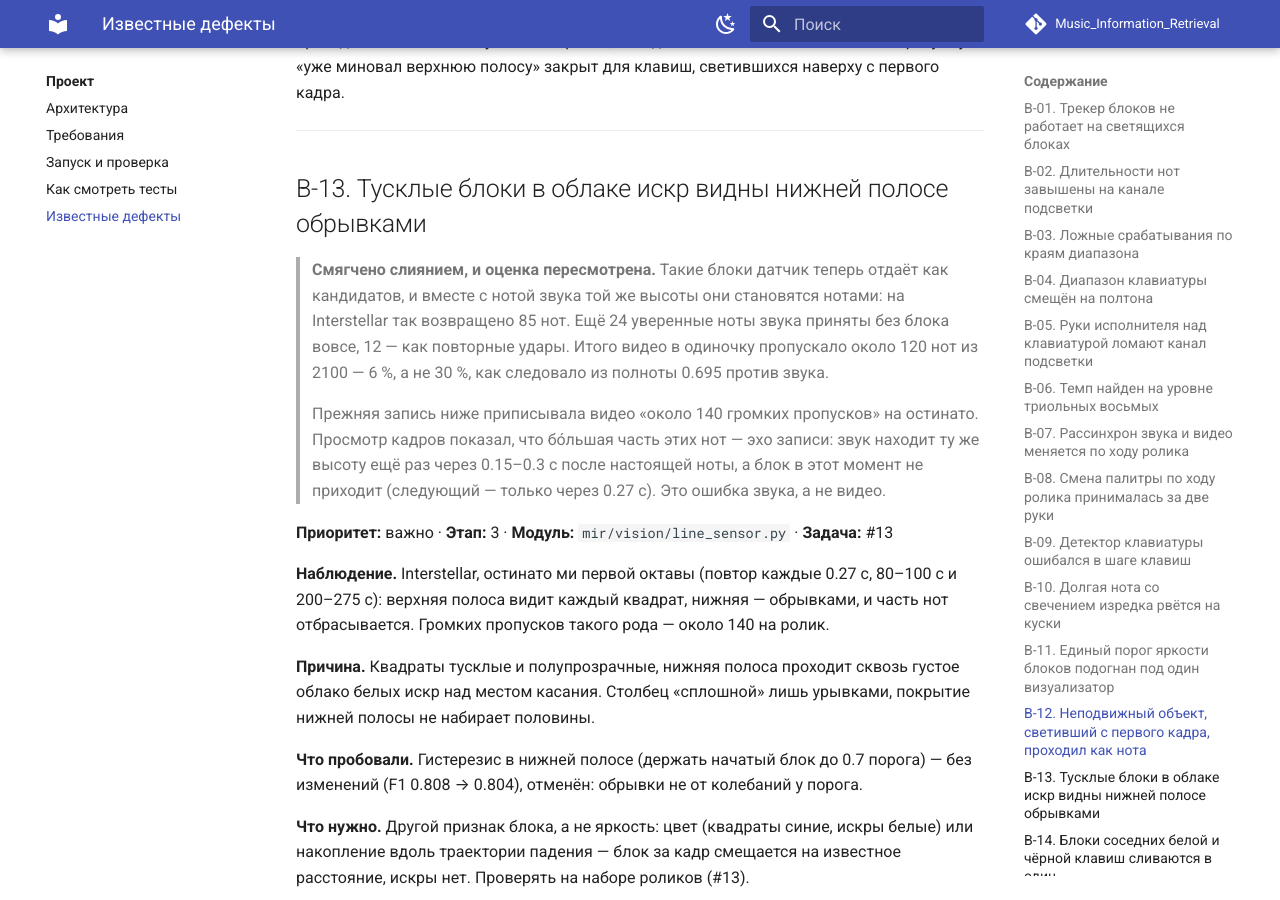
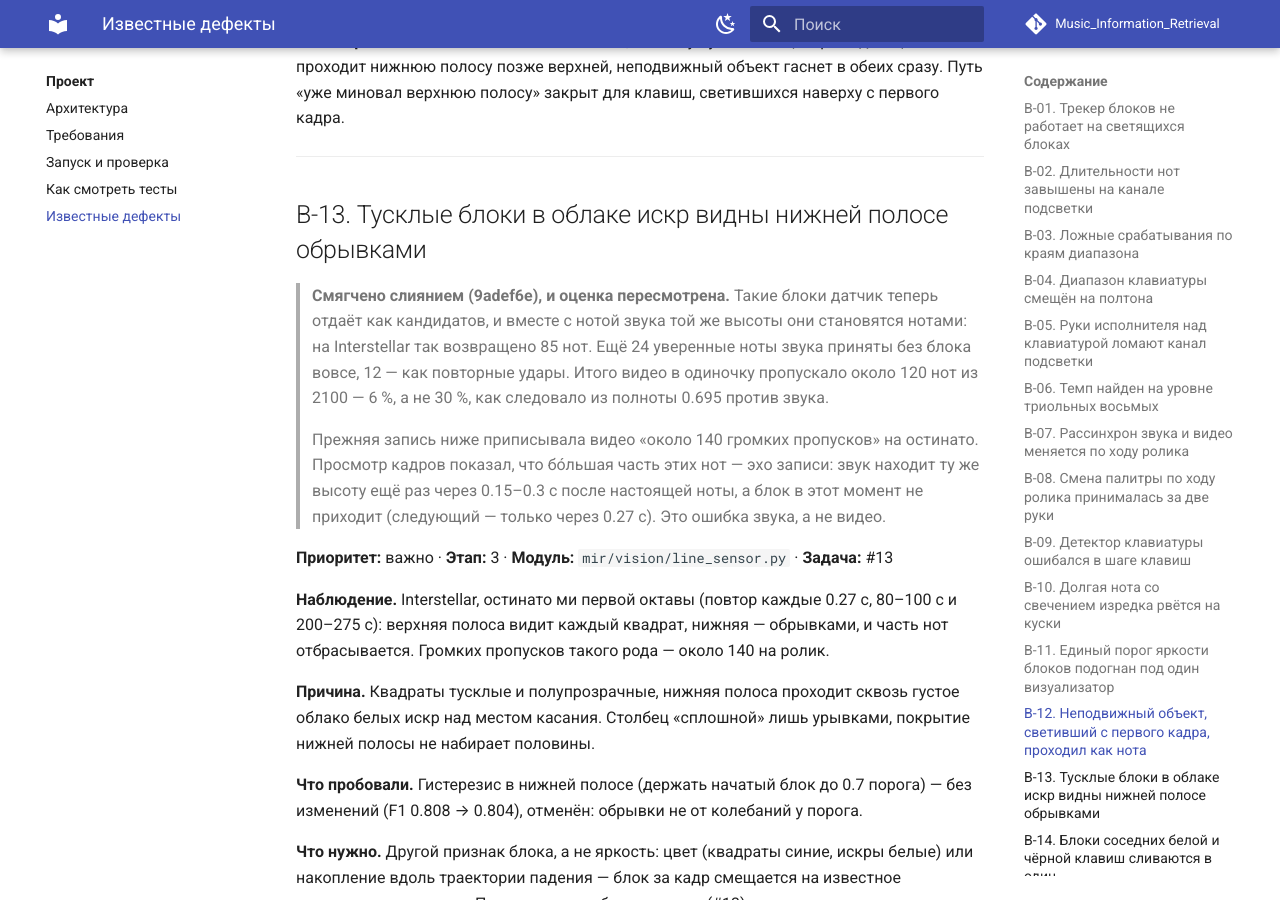
Before and after one commit to TToJlkoBHuK/Music_Information_Retrieval, an MkDocs documentation site: the page built from docs/known-issues.md, in a window 1280 px wide and 900 px high, scrolled down 9661 px. Built offline with MkDocs 1.6.1 and Material for MkDocs 9.7.7, drawn with Linux system fonts in a browser that asks for light colours; comment, search, counter and statistics services are not loaded; some of the changed text lies outside the part shown.

Commit message:
known-issues: номера коммитов у В-07, В-10 и В-13

```diff
--- a/docs/known-issues.md
+++ b/docs/known-issues.md
@@ -136,7 +136,7 @@
 
 ## В-07. Рассинхрон звука и видео меняется по ходу ролика
 
-> **Исправлено:** слияние оценивает сдвиг в окнах по 30 с (`estimate_offset_curve`) и переводит время видео в шкалу звука по кривой. На трёх роликах кривая вышла: «Лунная» 112–117 мс и 90 к концу, Clair de lune 92 → 122 мс, Interstellar 109–115 мс.
+> **Исправлено (9adef6e):** слияние оценивает сдвиг в окнах по 30 с (`estimate_offset_curve`) и переводит время видео в шкалу звука по кривой. На трёх роликах кривая вышла: «Лунная» 112–117 мс и 90 к концу, Clair de lune 92 → 122 мс, Interstellar 109–115 мс.
 
 **Приоритет:** важно · **Этап:** 5 (слияние) · **Модуль:** `mir/fusion/aligner.py`
 
@@ -202,7 +202,7 @@
 
 ## В-10. Долгая нота со свечением изредка рвётся на куски
 
-> **Исправлено** двумя способами. В датчике: блок, который уже в полосе, остаётся в ней, пока сплошным остаётся столбец над серединой его клавиши, — куда бы ни ушёл центр светлого участка. В слиянии: если обрывок всё же получился, а звук в этот момент слышит одну непрерывную ноту, он присоединяется обратно. На «Лунной сонате» разрывов было 7, осталось 0; бас первого такта (до-диез октавой, целая нота) раньше выходил как 2.3 с + 2.8 с и 2.3 с + ничего, теперь — 5.0 с у обеих нот. Против звука: точность 0.957 → 0.967.
+> **Исправлено (b017292, 9adef6e)** двумя способами. В датчике: блок, который уже в полосе, остаётся в ней, пока сплошным остаётся столбец над серединой его клавиши, — куда бы ни ушёл центр светлого участка. В слиянии: если обрывок всё же получился, а звук в этот момент слышит одну непрерывную ноту, он присоединяется обратно. На «Лунной сонате» разрывов было 7, осталось 0; бас первого такта (до-диез октавой, целая нота) раньше выходил как 2.3 с + 2.8 с и 2.3 с + ничего, теперь — 5.0 с у обеих нот. Против звука: точность 0.957 → 0.967.
 
 **Приоритет:** долг · **Этап:** 3 · **Модуль:** `mir/vision/line_sensor.py`
 
@@ -248,7 +248,7 @@
 
 ## В-13. Тусклые блоки в облаке искр видны нижней полосе обрывками
 
-> **Смягчено слиянием, и оценка пересмотрена.** Такие блоки датчик теперь отдаёт как кандидатов, и вместе с нотой звука той же высоты они становятся нотами: на Interstellar так возвращено 85 нот. Ещё 24 уверенные ноты звука приняты без блока вовсе, 12 — как повторные удары. Итого видео в одиночку пропускало около 120 нот из 2100 — 6 %, а не 30 %, как следовало из полноты 0.695 против звука.
+> **Смягчено слиянием (9adef6e), и оценка пересмотрена.** Такие блоки датчик теперь отдаёт как кандидатов, и вместе с нотой звука той же высоты они становятся нотами: на Interstellar так возвращено 85 нот. Ещё 24 уверенные ноты звука приняты без блока вовсе, 12 — как повторные удары. Итого видео в одиночку пропускало около 120 нот из 2100 — 6 %, а не 30 %, как следовало из полноты 0.695 против звука.
 >
 > Прежняя запись ниже приписывала видео «около 140 громких пропусков» на остинато. Просмотр кадров показал, что бо́льшая часть этих нот — эхо записи: звук находит ту же высоту ещё раз через 0.15–0.3 с после настоящей ноты, а блок в этот момент не приходит (следующий — только через 0.27 с). Это ошибка звука, а не видео.
 
```
